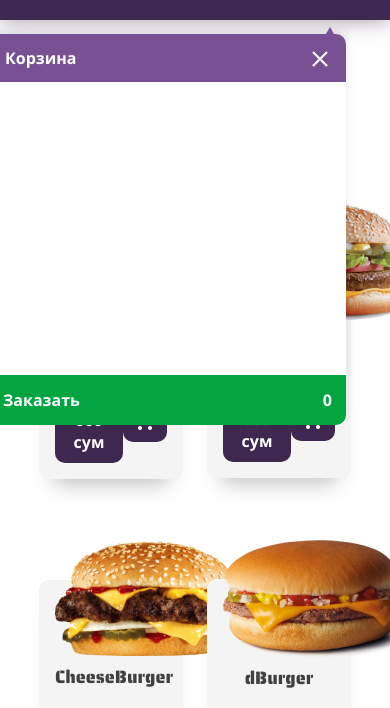
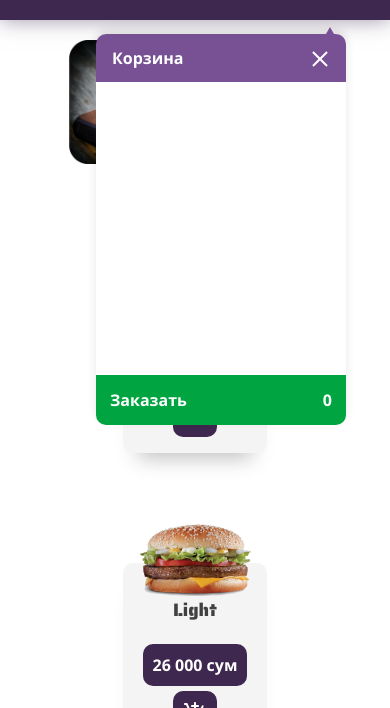
Before and after one commit to kneon151120/burgerdelivery-, a plain HTML site: page index.html in a window 390 px wide. Both pictures are taken after a click on the button 329 px from the left and 36 px from the top of the page. Shown: the part 56-764 px from the top of the page. Drawn offline with Linux system fonts and the light colour scheme.

Commit message:
burgersave2

```diff
--- a/styles/main.css
+++ b/styles/main.css
@@ -284,6 +284,7 @@ ol {
     display: flex;
     justify-content: center;
     align-items: center;
+    flex-direction: column;
 }
 
 .wrapper__view>img {
@@ -341,6 +342,7 @@ ol {
 
 .wrapper__list-image {
     margin-top: -55px;
+    max-width: 100%;
 }
 
 .wrapper__list-title {
@@ -460,3 +462,31 @@ ol {
     text-align: center;
     margin: 50px 0;
 }
+@media (max-width: 545px) {
+    .wrapper__list {
+        flex-direction: column;
+        align-items: center;
+    }
+
+    .wrapper__list-card {
+        width: 100%;
+        margin: 10px 0;
+        display: flex;
+        flex-direction: column;
+        align-items: center;
+    }
+    .wrapper__list-sub{
+        display: flex;
+        flex-direction: column;
+        gap: 5px;
+    }
+}
+@media (max-width: 440px){
+    .wrapper__navbar-basket,
+    .wrapper__navbar-checklist,
+    .wrapper__navbar-top,
+    .wrapper_navbar-bottom{
+        width: 250px;
+
+    }
+}
```
